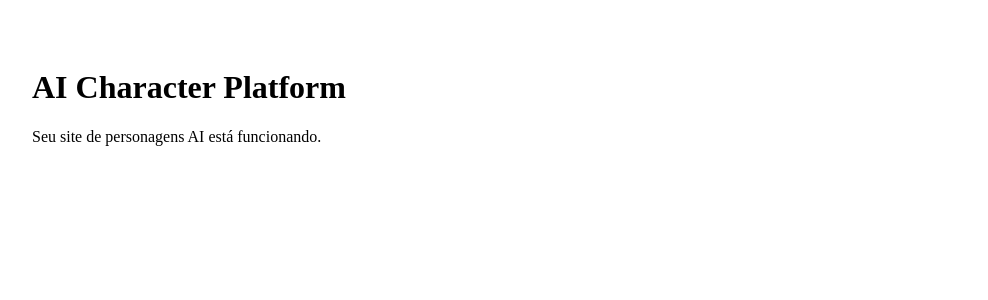
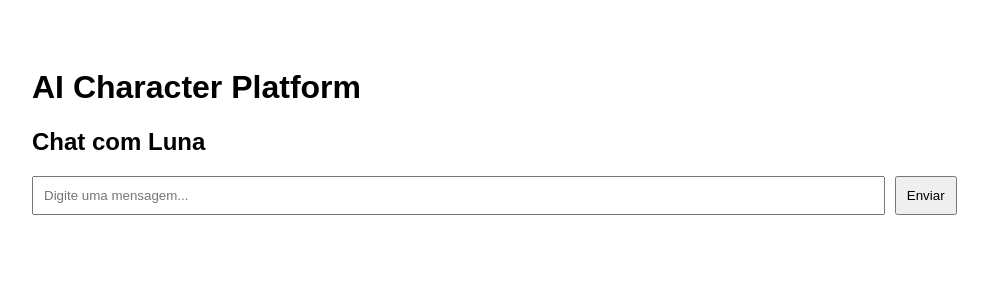
Before and after one commit to diogo0587/ai-character-platform, a Next.js app: page / in a window 1280 px wide. Shown: the top 300 px of the page, without its empty margins (16-1004 px from the left). Built offline with nearby package versions, Linux system fonts and the light colour scheme.

Commit message:
Atualizar o page.tsx

```diff
--- a/app/page.tsx
+++ b/app/page.tsx
@@ -1,8 +1,71 @@
+"use client"
+
+import { useState } from "react"
+
 export default function Home() {
-  return (
-    <main style={{padding:40}}>
-      <h1>AI Character Platform</h1>
-      <p>Seu site de personagens AI está funcionando.</p>
-    </main>
-  )
+
+const [message,setMessage] = useState("")
+const [messages,setMessages] = useState([])
+
+async function send(){
+
+if(!message) return
+
+const res = await fetch("/api/chat",{
+method:"POST",
+headers:{ "Content-Type":"application/json" },
+body:JSON.stringify({
+character:{
+name:"Luna",
+personality:"curiosa, divertida, hacker futurista",
+scenario:"um laboratório de inteligência artificial"
+},
+history:"",
+message
+})
+})
+
+const data = await res.json()
+
+setMessages([
+...messages,
+{role:"user",text:message},
+{role:"ai",text:data.reply}
+])
+
+setMessage("")
 }
+
+return (
+
+<div style={{padding:40,fontFamily:"Arial"}}>
+
+<h1>AI Character Platform</h1>
+<h2>Chat com Luna</h2>
+
+<div style={{marginBottom:20}}>
+{messages.map((m,i)=>(
+<p key={i}>
+<b>{m.role==="user" ? "Você" : "Luna"}:</b> {m.text}
+</p>
+))}
+</div>
+
+<input
+value={message}
+onChange={e=>setMessage(e.target.value)}
+placeholder="Digite uma mensagem..."
+style={{padding:10,width:"70%"}}
+/>
+
+<button
+onClick={send}
+style={{padding:10,marginLeft:10}}
+>
+Enviar
+</button>
+
+</div>
+
+)
+}
```
